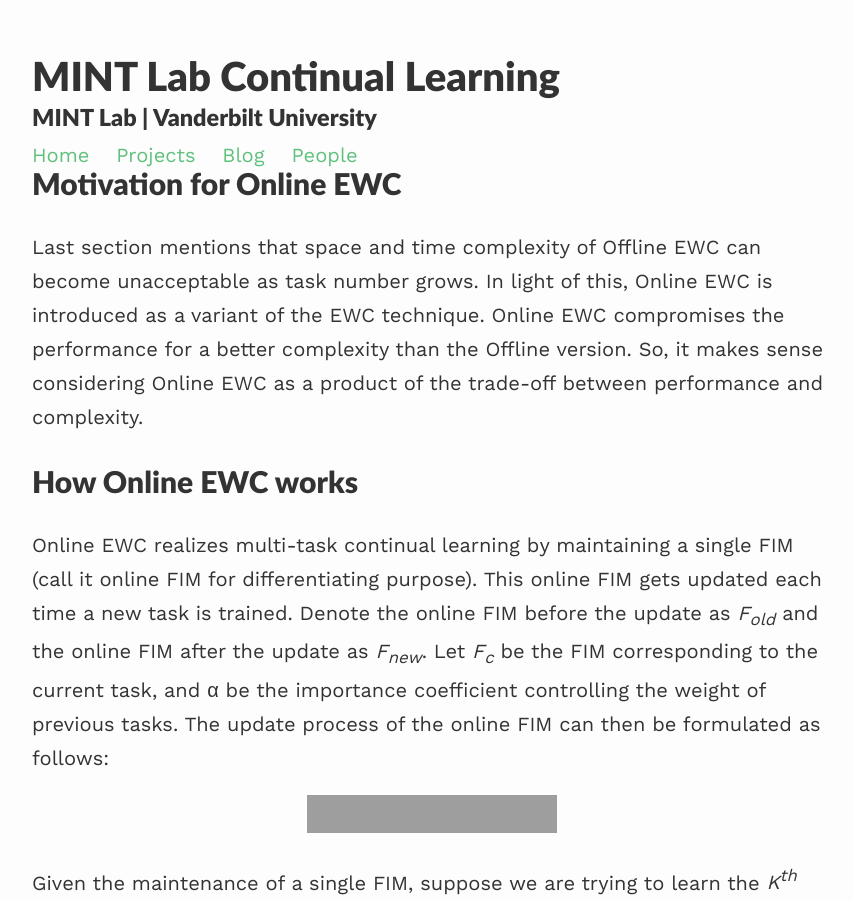
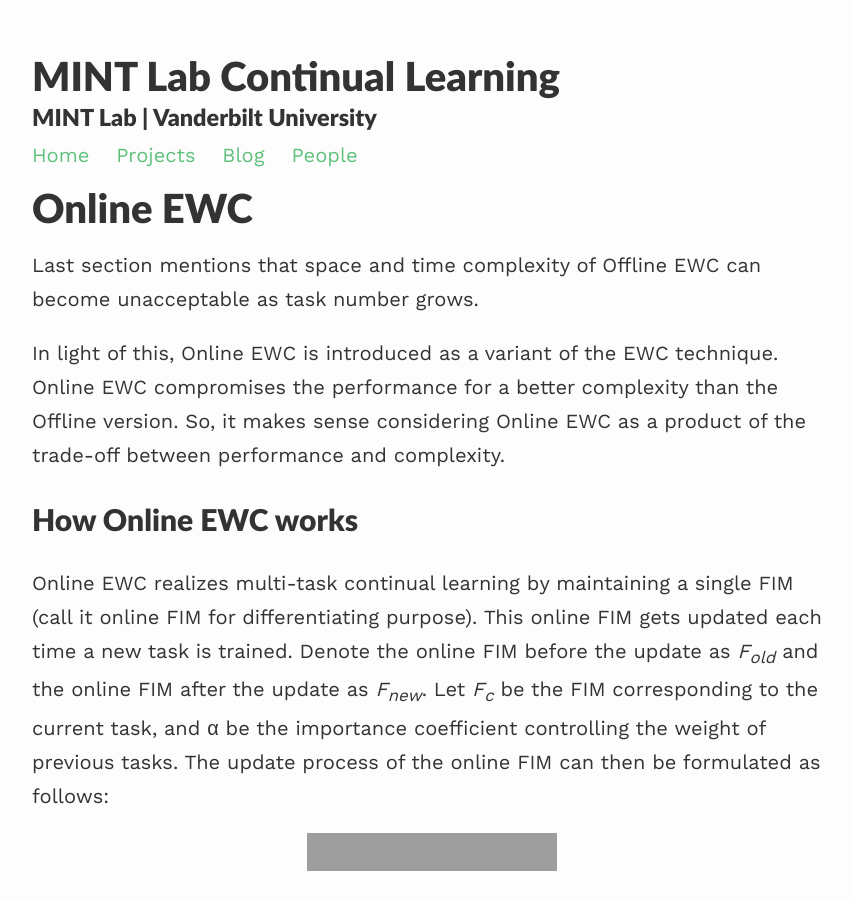
Before and after one commit to zxllxz2/continual_learning, a Jekyll site: the page built from docs/_projects/4_project.md, in a window 1280 px wide and 900 px high, cut to the strip 0-900 px from the top of the window. Shown: the whole strip, without its empty margins (208-1061 px from the left). Built offline with Jekyll 4.4.1, drawn with Linux system fonts in a browser that asks for light colours; nearby versions of some CDN libraries; grey boxes are pictures that could not be loaded.

Commit message:
update the header

```diff
--- a/docs/_projects/4_project.md
+++ b/docs/_projects/4_project.md
@@ -2,15 +2,13 @@
 layout: post
 title: "Maybe More Efficiency?"
 description: Introduction to Online EWC
+bigtop: Online EWC
 ---
 
-Motivation for Online EWC
-============
 
 Last section mentions that space and time complexity of Offline EWC can become unacceptable as task number grows.
-In light of this, Online EWC is introduced as a variant of the EWC technique. Online EWC compromises the
-performance for a better complexity than the Offline version. So, it makes sense considering Online EWC as
-a product of the trade-off between performance and complexity.
+
+In light of this, Online EWC is introduced as a variant of the EWC technique. Online EWC compromises the performance for a better complexity than the Offline version. So, it makes sense considering Online EWC as a product of the trade-off between performance and complexity.
 
 
 
```
Also changed, not shown: docs/_projects/2_project.md (+2 -4 lines), docs/_projects/3_project.md (+0 -3 lines), docs/_projects/5_project.md (+1 -5 lines), docs/_projects/6_project.md (+1 -2 lines).
